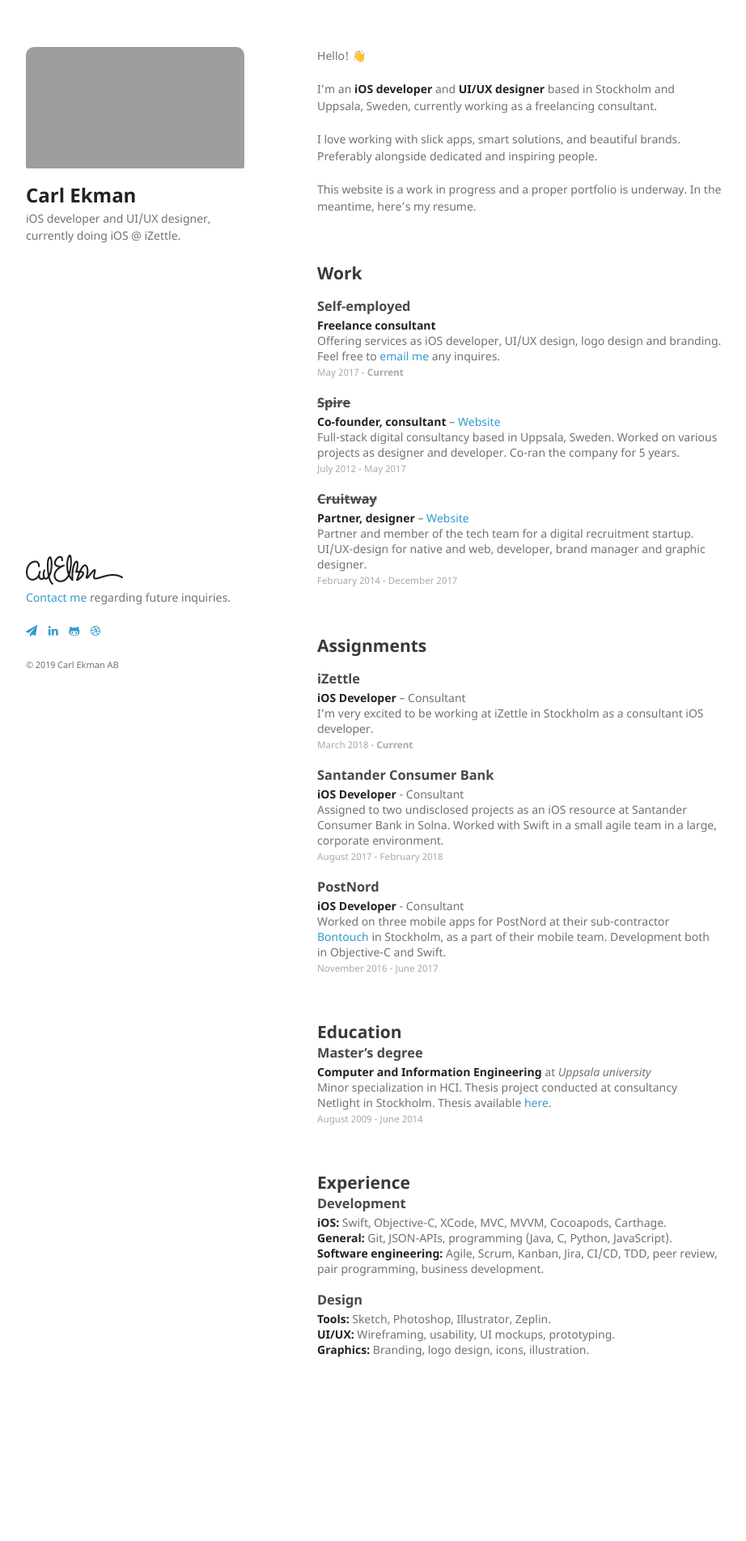
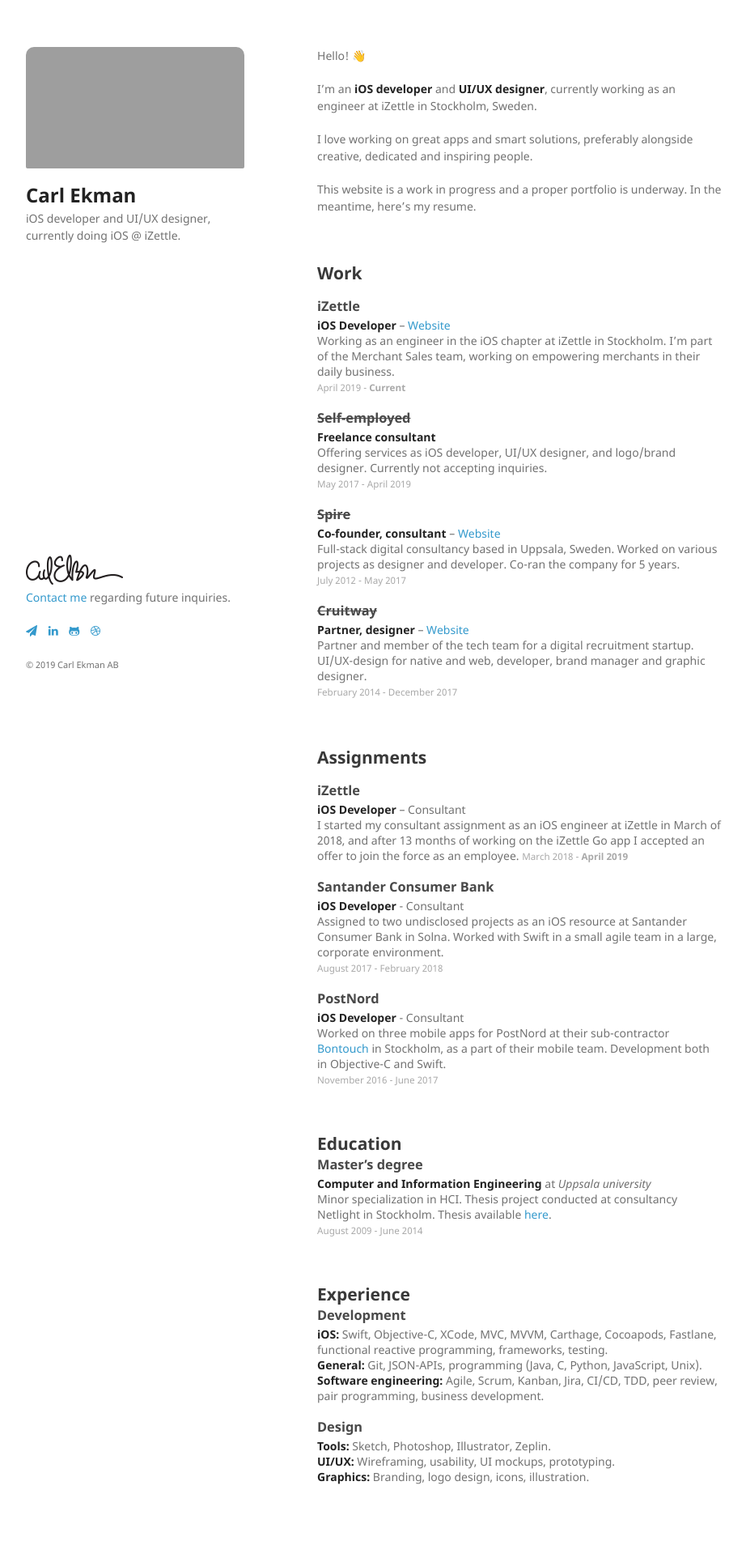
Before and after one commit to CarlEkman/CarlEkman.github.io, a Jekyll site: the page built from index.md, in a window 1280 px wide. Shown: the whole page at 81% size, without its empty margins (178-1100 px from the left). Built offline with Jekyll 4.4.1, drawn with Linux system fonts in a browser that asks for light colours; nearby versions of some CDN libraries; our own code applies the rules of GitHub Pages for plain Markdown files; before the commit the page ends 1746 px from its top, so only the background shows below that; grey boxes are pictures that could not be loaded.

Commit message:
Update resume

```diff
--- a/index.md
+++ b/index.md
@@ -1,8 +1,8 @@
 Hello! 👋
 
-I'm an **iOS developer** and **UI/UX designer** based in Stockholm and Uppsala, Sweden, currently working as a freelancing consultant.
+I'm an **iOS developer** and **UI/UX designer**, currently working as an engineer at iZettle in Stockholm, Sweden.
 
-I love working with slick apps, smart solutions, and beautiful brands. Preferably alongside dedicated and inspiring people.
+I love working on great apps and smart solutions, preferably alongside creative, dedicated and inspiring people.
 
 This website is a work in progress and a proper portfolio is underway. In the meantime, here's my resume.
 
--- a/resume.md
+++ b/resume.md
@@ -3,10 +3,20 @@
 {::options parse_block_html="true" /}
 {:.resume-item}
 <div>
-### Self-employed
+### iZettle
+**iOS Developer** – <a href="http://www.izettle.com">Website</a>
+Working as an engineer in the iOS chapter at iZettle in Stockholm. I'm part of the Merchant Sales team, working on empowering merchants in their daily business.
+<span class="caption">April 2019 - <b>Current</b></span>
+</div>
+
+{::options parse_block_html="true" /}
+{:.resume-item}
+<div>
+### <s>Self-employed</s>
 **Freelance consultant**
-Offering services as iOS developer, UI/UX design, logo design and branding. Feel free to <a href="mailto:{{ 'hello@carlekman.com' | encode_email }}" title="Email me">email me</a> any inquires.
-<span class="caption">May 2017 - <b>Current</b></span>
+Offering services as iOS developer, UI/UX designer, and logo/brand designer. Currently not accepting inquiries.
+<!--Offering services as iOS developer, UI/UX design, logo design and branding. Feel free to <a href="mailto:{{ 'hello@carlekman.com' | encode_email }}" title="Email me">email me</a> any inquires.-->
+<span class="caption">May 2017 - April 2019</span>
 </div>
 
 {::options parse_block_html="true" /}
@@ -36,8 +46,8 @@ Partner and member of the tech team for a digital recruitment startup. UI/UX-des
 <div>
 ### iZettle
 **iOS Developer** – Consultant
-I'm very excited to be working at iZettle in Stockholm as a consultant iOS developer.
-<span class="caption">March 2018 - <b>Current</b></span>
+I started my consultant assignment as an iOS engineer at iZettle in March of 2018, and after 13 months of working on the iZettle Go app I accepted an offer to join the force as an employee.
+<span class="caption">March 2018 - <b>April 2019</b></span>
 </div>
 
 {::options parse_block_html="true" /}
@@ -83,9 +93,9 @@ Minor specialization in HCI. Thesis project conducted at consultancy Netlight in
 <div>
 ### Development
 **iOS:**
-Swift, Objective-C, XCode, MVC, MVVM, Cocoapods, Carthage.
+Swift, Objective-C, XCode, MVC, MVVM, Carthage, Cocoapods, Fastlane, functional reactive programming, frameworks, testing.
 **General:**
-Git, JSON-APIs, programming (Java, C, Python, JavaScript).
+Git, JSON-APIs, programming (Java, C, Python, JavaScript, Unix).
 **Software engineering:**
 Agile, Scrum, Kanban, Jira, CI/CD, TDD, peer review, pair programming, business development.
 </div>
```
